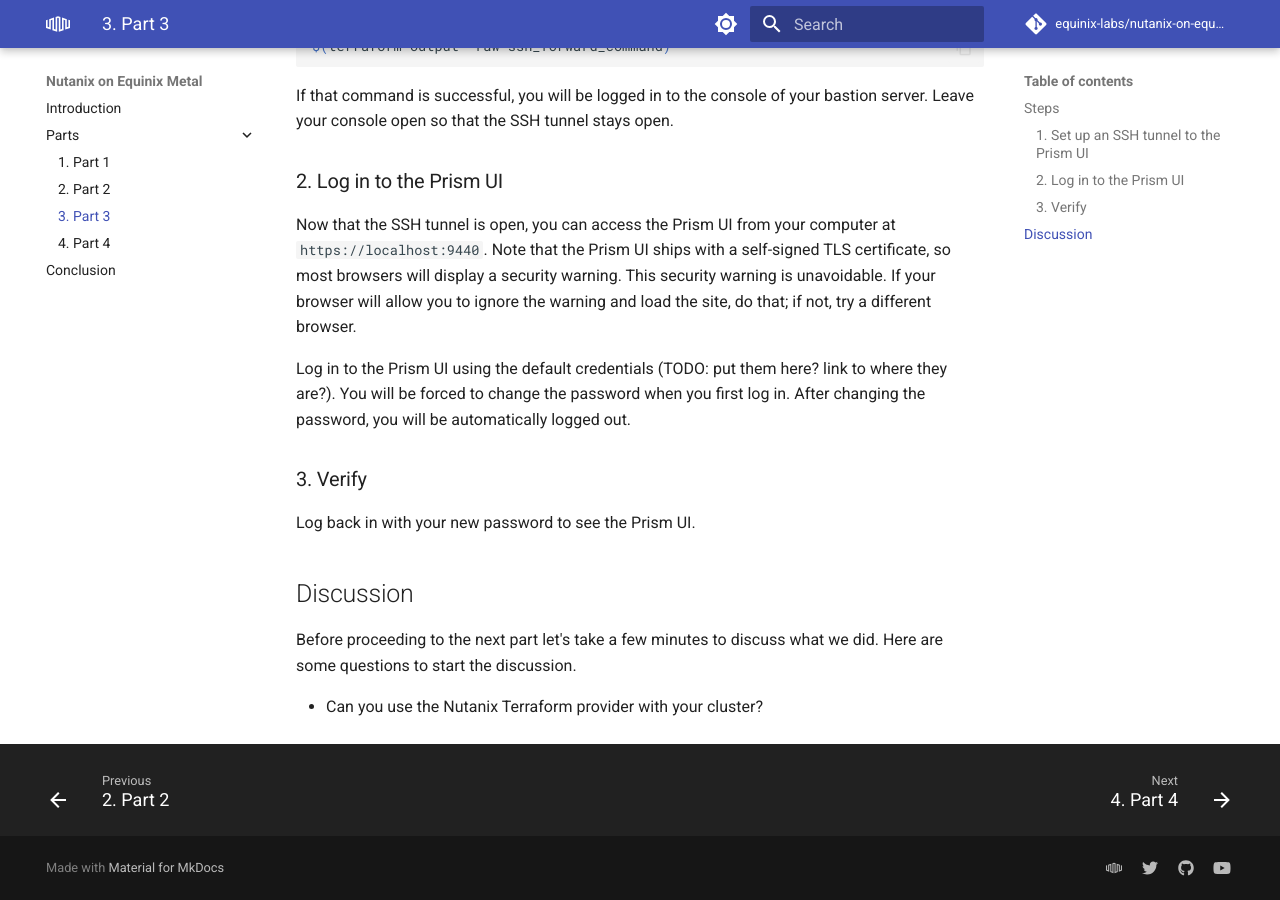
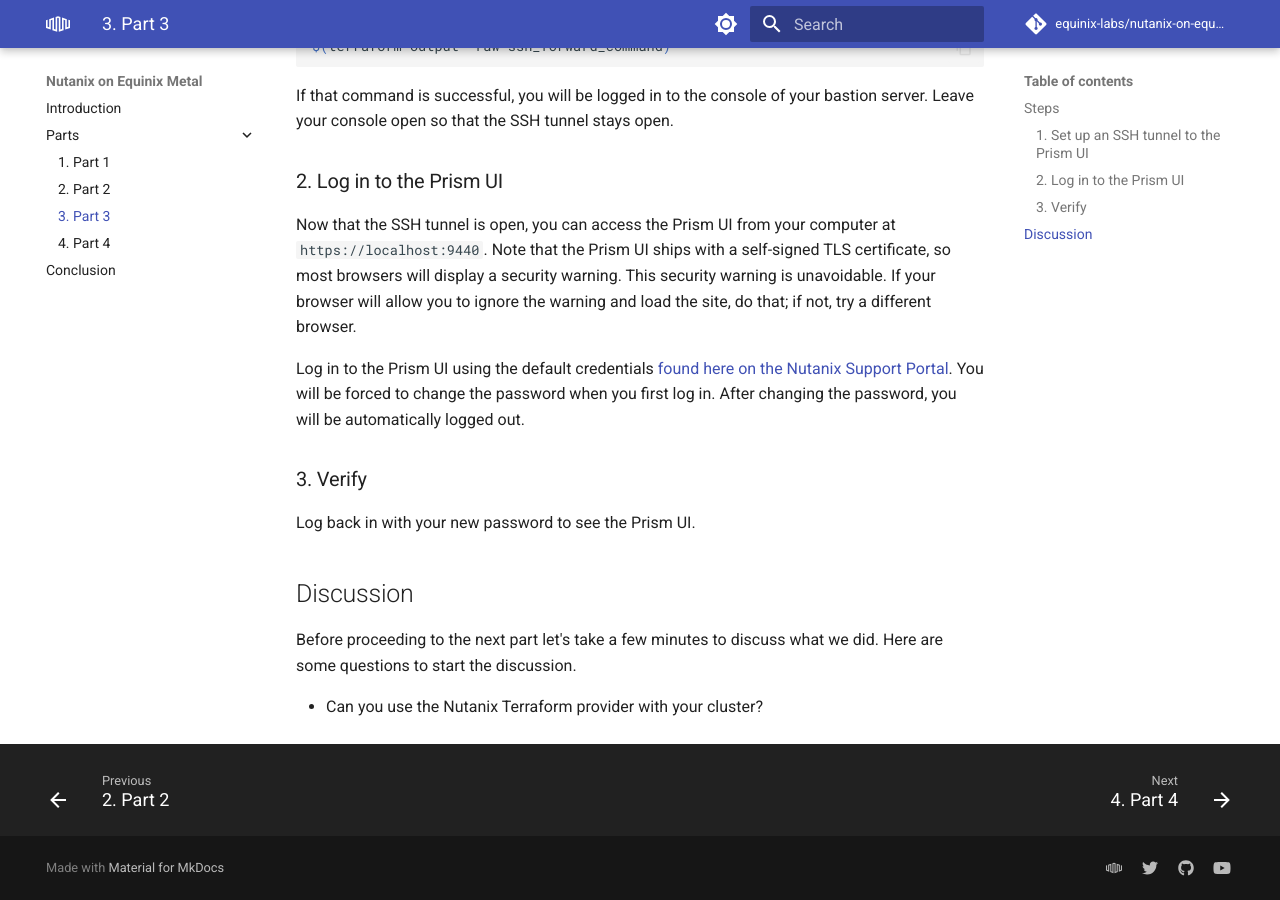
Before and after one commit to equinix-labs/equinix-labs-metal-nutanix-cluster, an MkDocs documentation site: the page built from docs/parts/part3.md, in a window 1280 px wide and 900 px high, scrolled down 518 px. Built offline with MkDocs 1.6.1 and Material for MkDocs 9.7.7, drawn with Linux system fonts in a browser that asks for light colours; comment, search, counter and statistics services are not loaded.

Commit message:
link to default Prism credentials
Co-authored-by: Chris Privitere <23177737+cprivitere@users.noreply.github.com>

```diff
--- a/docs/parts/part3.md
+++ b/docs/parts/part3.md
@@ -25,7 +25,7 @@
 TODO: a screenshot here?
 -->
 
-Log in to the Prism UI using the default credentials (TODO: put them here? link to where they are?).  You will be forced to change the password when you first log in.  After changing the password, you will be automatically logged out.
+Log in to the Prism UI using the default credentials [found here on the Nutanix Support Portal](https://portal.nutanix.com/page/documents/details?targetId=AHV-Admin-Guide-v6_7:app-admin-cvm-access-c.html). You will be forced to change the password when you first log in.  After changing the password, you will be automatically logged out.
 
 <!--
 TODO: another screenshot?
```
